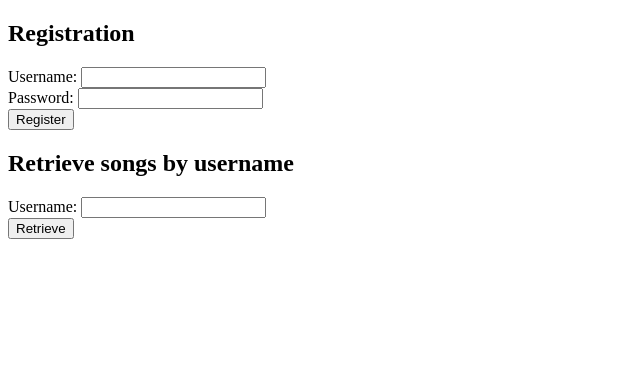
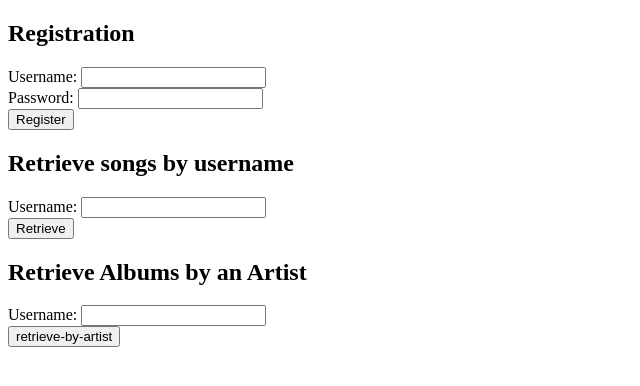
Before and after one commit to tanyapha/hw02, a Django app: page /songrater/ in a window 1280 px wide. Shown: the top 386 px of the page, without its empty margins (0-640 px from the left). Run offline with Django 4.2, Linux system fonts and the light colour scheme.

Commit message:
added form for album search + more data to db

```diff
--- a/project/songrater/models.py
+++ b/project/songrater/models.py
@@ -29,6 +29,6 @@ class Ratings(models.Model):
 
 class Albums(models.Model):
     title = models.CharField(max_length=255)
-    artist = models.ForeignKey(Artist, on_delete=models.CASCADE)
+    artist = models.ForeignKey(ArtistInformation, on_delete=models.CASCADE)
     release_date = models.DateField()
     number_of_songs = models.IntegerField()
--- a/project/songrater/templates/home.html
+++ b/project/songrater/templates/home.html
@@ -23,7 +23,20 @@
     </form>
     {% for r in ratings%}
     <li>{{r.song_id}} -> {{r.rating}}</li>
-    <!-- {{ ratings}} -->
+    {% endfor %}
+
+    <h2>Retrieve Albums by an Artist</h2>
+    <form method="POST" action="">
+      {% csrf_token %} Username:
+      <input type="text" name="artist-name" /><br />
+      <input
+        type="submit"
+        name="retrieve-by-artist"
+        value="retrieve-by-artist"
+      />
+    </form>
+    {% for a in albums%}
+    <li>{{a.title}} -> {{a.number_of_songs}}</li>
     {% endfor %}
   </body>
 </html>
--- a/project/songrater/views.py
+++ b/project/songrater/views.py
@@ -1,16 +1,14 @@
 from django.shortcuts import render, get_object_or_404
 from django.http import HttpResponse, Http404
 
-from .models import Users, Ratings, Artist
+from .models import Users, Ratings, Artist, Albums
 
 # User Registration "home" page – displays user registration interface
 
 def home(request):
     context = {'message':''}
-    username_input = request.POST.get('username-register')
-    # val = request.POST
-    # context = {'message':val}
     if 'register' in request.POST:
+        username_input = request.POST.get('username-register')
         name_count = (Users.objects.filter(username=username_input)).count()
         if name_count == 0:
             user = Users(username = username_input, password = request.POST.get('password'))
@@ -23,8 +21,10 @@ def home(request):
         ratings = Ratings.objects.filter(username_id=username_input).values("song_id","rating")
         # val = request.POST
         context = {'ratings':ratings}
+    elif 'retrieve-by-artist' in request.POST:
+        artist_input = request.POST.get('artist-name')
+        context = {'albums':Albums.objects.filter(artist_id = artist_input).values("title","number_of_songs")}
     return render(request, 'home.html', context)
-
 def retrieval(request, username_id):
     username_input = request.POST.get('username-songs')
     ratings = Ratings.objects.filter(username_id=username_input)
```
Also changed, not shown: project/db.sqlite3, project/songrater/migrations/0006_alter_albums_artist.py (added).
